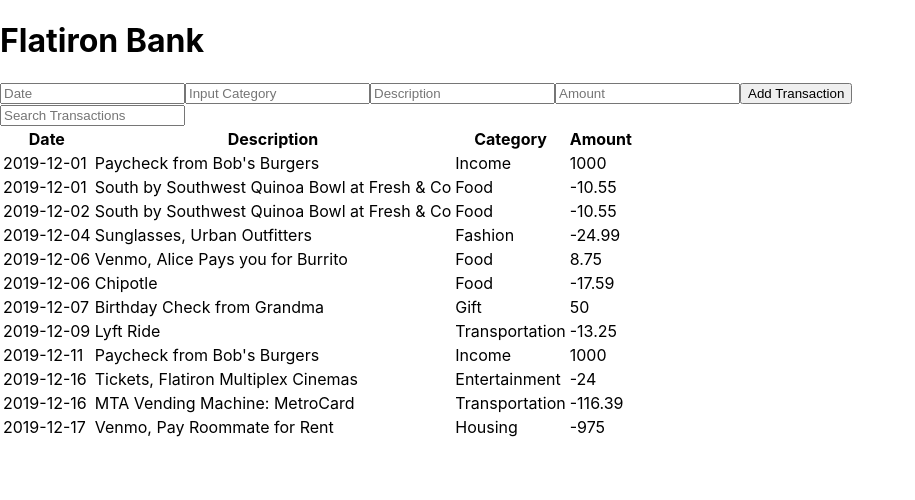
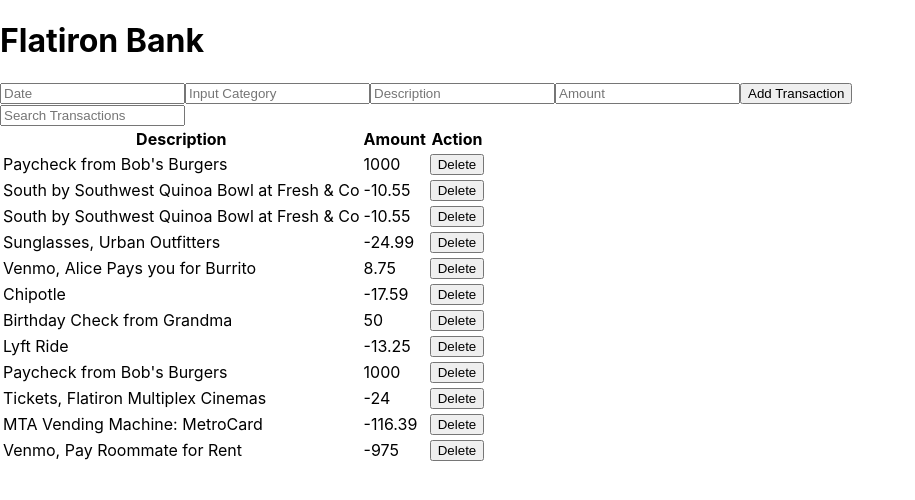
Before and after one commit to antoniodemax/flatiron, a React (Create React App) app: page / in a window 1280 px wide. Shown: the top 500 px of the page, without its empty margins (0-915 px from the left). Built offline with nearby package versions, Linux system fonts and the light colour scheme; no server answers.

Commit message:
added a delete functionality to transaction

```diff
--- a/src/App.js
+++ b/src/App.js
@@ -1,20 +1,22 @@
-import React, {useEffect, useState} from "react";
+import React, { useEffect, useState } from "react";
 import Transactions from "./Components/Transactions";
 import Filter from "./Components/Filter";
 import Table from "./Components/Table";
-import Data from "./db.json"
-
+import Data from "./db.json";
 
 function App() {
   const [transactions, setTransactions] = useState(Data.transactions);
-  const [filterTerm, setFilterTerm] = useState('');
+  const [filterTerm, setFilterTerm] = useState("");
 
-  useEffect(() => {
-    fetch(Data)
-    // .then(response => response.json)
-    // .then(data =>setTransactions(data));
 
-  }, []);
+  // useEffect(() => {
+  //   fetch(Data)
+  //     .then((response) => response.json())
+  //     .then((data) => setTransactions(data.transactions));
+  //     .catch(error =>{
+  //       console.log('Error', error)
+  //     })
+  // }, []);
 
   const handleAddTransaction = (newTransaction) => {
     setTransactions([...transactions, newTransaction]);
@@ -24,18 +26,24 @@
     setFilterTerm(term);
   };
 
+  // Filter transactions based on the filter term
   const filteredTransactions = transactions.filter((transaction) =>
-    transaction.description.toLowerCase().includes(filterTerm.toLowerCase())
+    transaction.description
+      .toLowerCase()
+      .includes(filterTerm.toLowerCase())
   );
 
+  const handleDelete = (index) => {
+    setTransactions(transactions.filter((transaction, i) => i !== index));
+  };
 
-  //render the app component
+  // Renders the app component
   return (
     <div>
       <h1>Flatiron Bank</h1>
       <Transactions onSubmit={handleAddTransaction} />
       <Filter onFilter={handleFilterTransactions} />
-      <Table transactions={filteredTransactions} />
+      <Table transactions={filteredTransactions} onDelete={handleDelete} />
     </div>
   );
 }
--- a/src/Components/Table.js
+++ b/src/Components/Table.js
@@ -1,39 +1,72 @@
-import React from 'react';
+// import React from 'react';
 
-function Table({ transactions }) {
-    //checks if transactions prop is null
-  if (!transactions) {
-    //if transactions is null return "No transactions found" message.
-    return <div>No transactions found</div>;
-  }
+// function Table({ transactions }) {
+//     //checks if transactions prop is null
+//   if (!transactions) {
+//     //if transactions is null return "No transactions found" message.
+//     return <div>No transactions found</div>;
+//   }
 
+//   return (
+//     <div>
+//       <table>
+//         <thead>
+//           <tr>
+//             <th>Date</th>
+//             <th>Description</th>
+//             <th>Category</th>
+//             <th>Amount</th>
+//           </tr>
+//         </thead>
+
+//         <tbody>
+//             {/*iterates over the transactions array*/}
+//           {transactions.map((transaction, index) => (
+//             <tr key={transaction.id}>
+//                 {/*display*/}
+//               <td>{transaction.date}</td>
+//               <td>{transaction.description}</td>
+//               <td>{transaction.category}</td>
+//               <td>{transaction.amount}</td>
+//               <td>
+//                 <button onClick={() => handleDelete(index)}>Delete</button>
+//               </td>
+//             </tr>
+//           ))}
+//         </tbody>
+//       </table>
+//     </div>
+//   );
+// }
+
+// export default Table;
+
+// Table.js
+import React from "react";
+
+const Table = ({ transactions, onDelete }) => {
   return (
-    <div>
     <table>
       <thead>
         <tr>
-            <th>Date</th>
           <th>Description</th>
-            <th>Category</th>
           <th>Amount</th>
+          <th>Action</th>
         </tr>
       </thead>
-
       <tbody>
-            {/*iterates over the transactions array*/}
-          {transactions.map((transaction) => (
-            <tr key={transaction.id}>
-                {/*display*/}
-              <td>{transaction.date}</td>
+        {transactions.map((transaction, index) => (
+          <tr key={index}>
             <td>{transaction.description}</td>
-              <td>{transaction.category}</td>
             <td>{transaction.amount}</td>
+            <td>
+              <button onClick={() => onDelete(index)}>Delete</button>
+            </td>
           </tr>
         ))}
       </tbody>
     </table>
-    </div>
   );
-}
+};
 
 export default Table;
--- a/src/Components/Transactions.js
+++ b/src/Components/Transactions.js
@@ -4,6 +4,7 @@
 const Transactions= ({onSubmit})=> {
 
     //initialized the state variables
+    // const [date, setDate] =useState(new Date());
     const [category, setCategory] = useState('');
     const [description, setDescription] = useState('');
     const [amount, setAmount] = useState('');
@@ -15,13 +16,13 @@
     e.preventDefault();//prevents default form behavior
 
     //calls onSubmit prop with the current state values
-    onSubmit({category, description, amount});
+    onSubmit({category, description, amount, date});
     setCategory('');
     setDescription('');
     setAmount('');
 }
 
-const [date, setDate] =useState([])
+ const [date, setDate] =useState([])
 
 //return form element with onSubmit event handler
 return (
```
Also changed, not shown: src/App.css (+39 -0 lines). Lines whose indentation alone changed are shown as unchanged.
